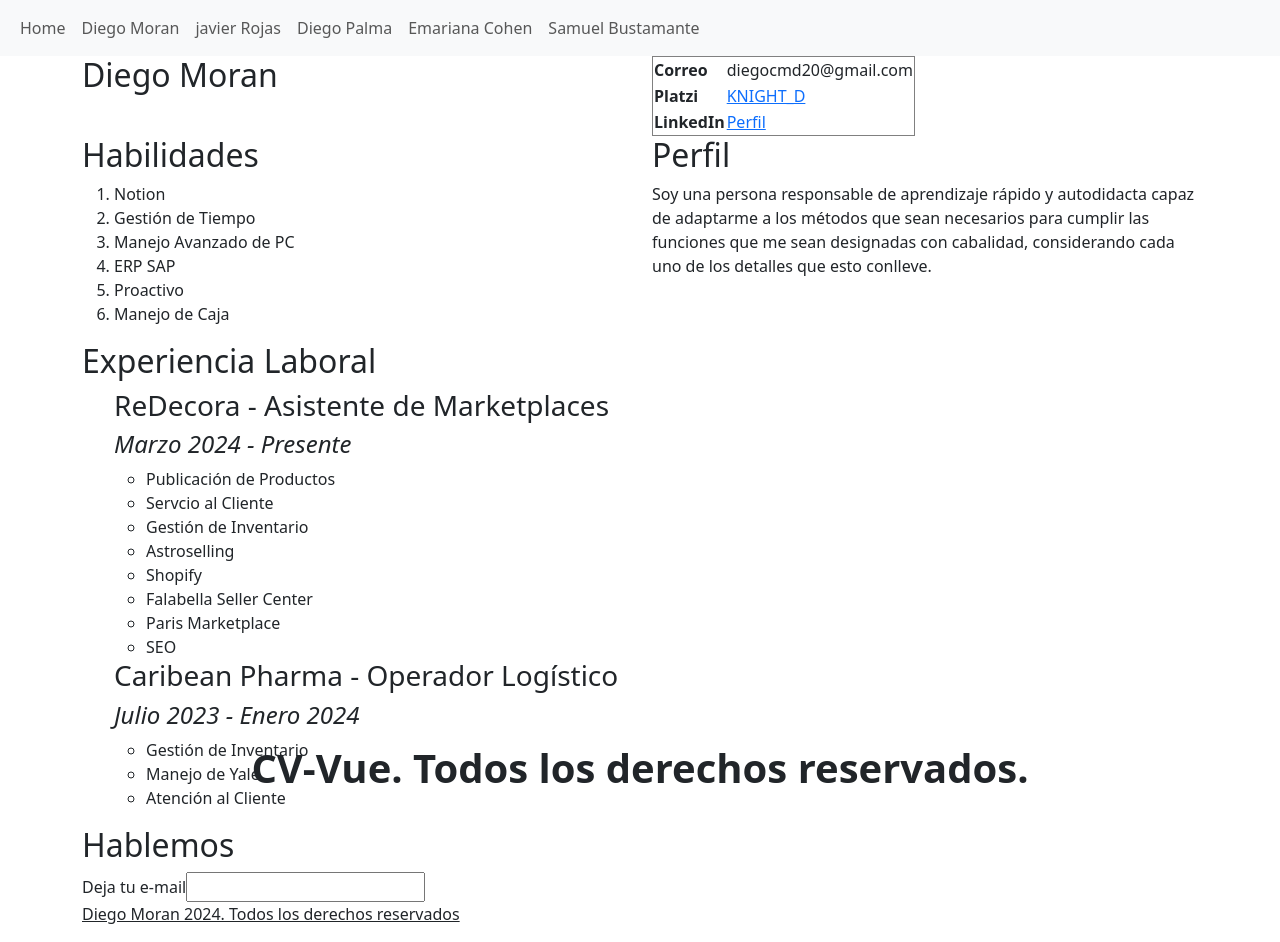
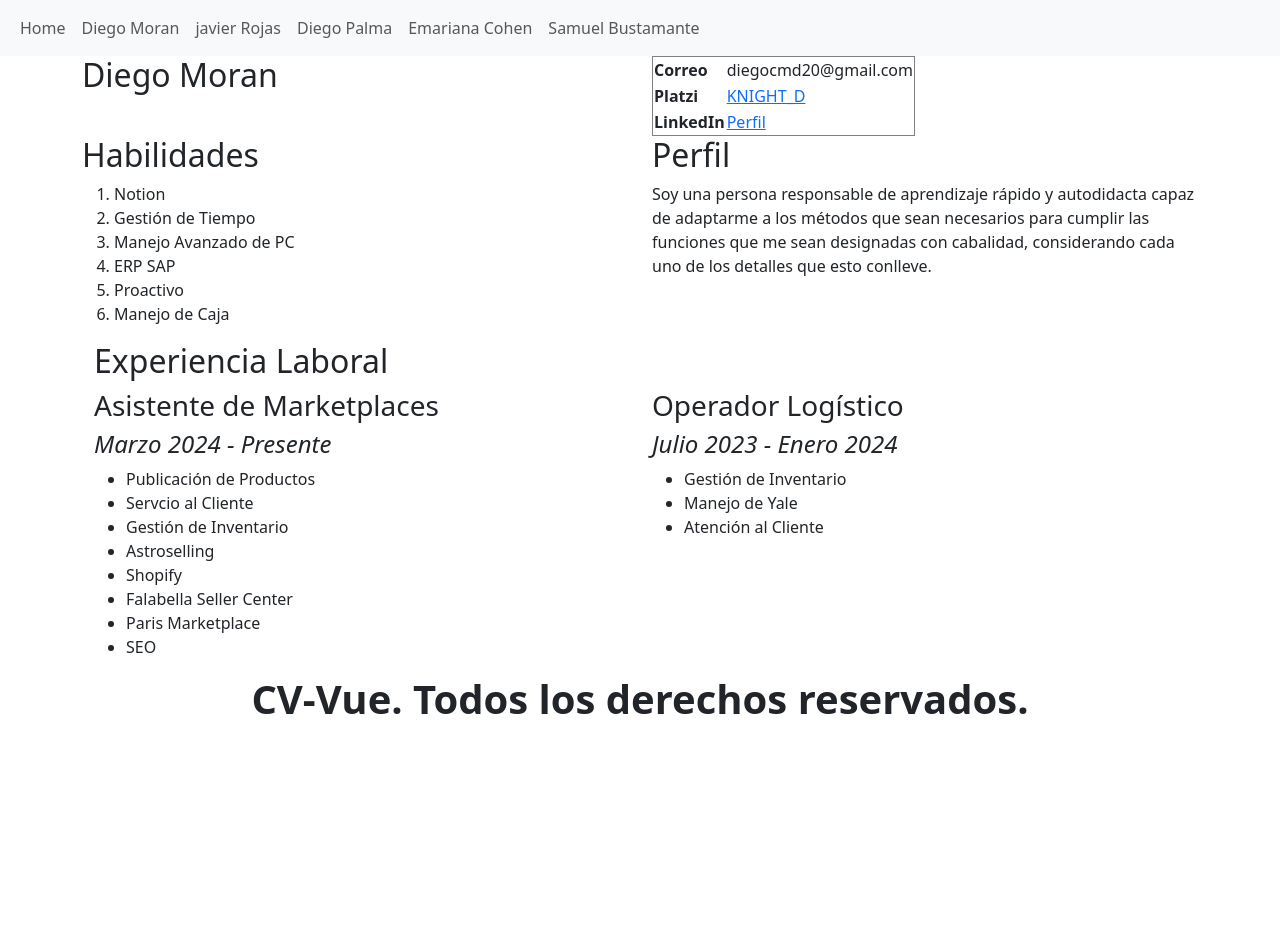
Before and after one commit to diegocmd20/CV-Vue, a Vue app: page /diego-moran in a window 1280 px wide. After the commit the page ends 800 px from the top, so only its background shows below. Built offline with nearby package versions, Linux system fonts and the light colour scheme.

Commit message:
HTML modified

```diff
--- a/src/components/Footer.vue
+++ b/src/components/Footer.vue
@@ -1,5 +1,5 @@
 <template>
-    <div class="container-fluid bg-info-subtitle position-absolute bottom-0 end-0">
+    <div class="container-fluid bg-info-subtitle">
         <div class="d-flex justify-content-center align-items-center">
             <h6 class="display-6 fw-semibold">CV-Vue. Todos los derechos reservados.</h6>
         </div>
--- a/src/views/DiegoView.vue
+++ b/src/views/DiegoView.vue
@@ -51,12 +51,14 @@
             </div>
         </div>
 
+        <div class="container">
             <div class="row">
                 <div class="col-12">
                     <section>
                         <h2>Experiencia Laboral</h2>
-                    <ul>
-                        <h3>ReDecora - Asistente de Marketplaces</h3>
+                        <div class="row">
+                            <div class="col-12 col-md-6">
+                                <h3>Asistente de Marketplaces</h3>
                                 <h4><i>Marzo 2024 - Presente</i></h4>
                                 <ul>
                                     <li>Publicación de Productos</li>
@@ -68,30 +70,22 @@
                                     <li>Paris Marketplace</li>
                                     <li>SEO</li>
                                 </ul>
-                        <h3>Caribean Pharma - Operador Logístico</h3>
+                            </div>
+                            <div class="col-12 col-md-6">
+                                <h3>Operador Logístico</h3>
                                 <h4><i>Julio 2023 - Enero 2024</i></h4>
                                 <ul>
                                     <li>Gestión de Inventario</li>
                                     <li>Manejo de Yale</li>
                                     <li>Atención al Cliente</li>
                                 </ul>
-                    </ul>
+                            </div>
+                        </div>
                     </section>
                 </div>
             </div>
         </div>
-
-    <div class="container">
-        <h2>Hablemos</h2>
-        <form>
-            <label for="email">Deja tu e-mail</label>
-            <input type="email" id="email" name="email">
-        </form>
-        <footer>
-            <p><u>Diego Moran 2024. Todos los derechos reservados</u></p>
-        </footer>
     </div>
-
 </template>
 
 <script>
```
Lines whose indentation alone changed are shown as unchanged.
